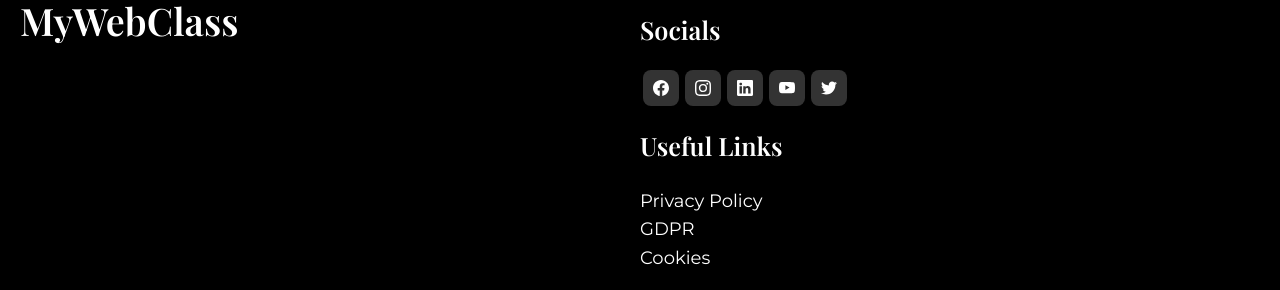
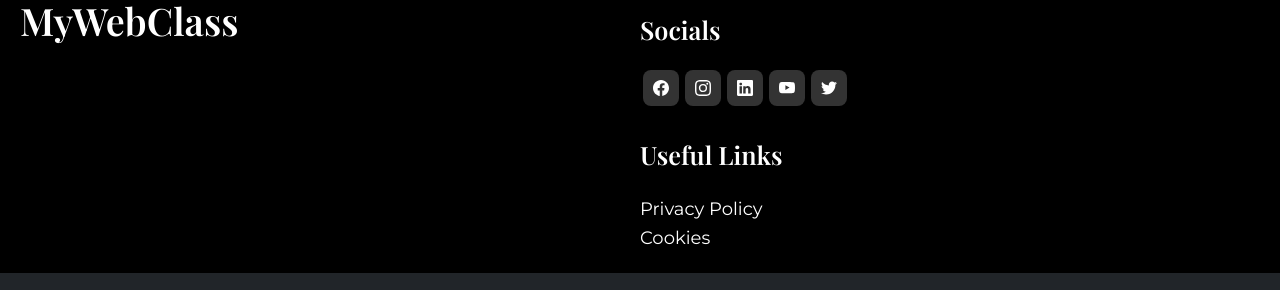
Before and after one commit to NJIT-WIS/project-2-team-straw-hat, a Next.js app: page / in a window 1280 px wide. Shown: the part 650-940 px from the top of the page. Built offline with nearby package versions, Linux system fonts and the light colour scheme; a web font is replaced by a local one.

Commit message:
Footer file updated

```diff
--- a/components/footer.js
+++ b/components/footer.js
@@ -1,6 +1,8 @@
+import { BsFacebook, BsInstagram, BsLinkedin, BsYoutube } from "react-icons/bs";
+
+import { FaTwitter } from "react-icons/fa";
+import Link from "next/link";
 import Styles from "../styles/Footer.module.css";
-import { BsFacebook, BsInstagram, BsLinkedin, BsYoutube } from "react-icons/bs";
-import { FaTwitter } from "react-icons/fa";
 
 export default function Footer() {
   return (
@@ -11,16 +13,27 @@ export default function Footer() {
       <div className={Styles.right}>
         <h3>Socials</h3>
         <div className={Styles.socials}>
+          <Link href={"https://www.facebook.com"}>
             <BsFacebook />
+          </Link>
+          <Link href={"https://www.instagram.com"}>
             <BsInstagram />
+          </Link>
+          <Link href={"https://www.linkedin.com"}>
             <BsLinkedin />
+          </Link>
+          <Link href={"https://www.youtube.com"}>
             <BsYoutube />
+          </Link>
+          <Link href={"https://www.twitter.com"}>
             <FaTwitter />
+          </Link>
         </div>
         <h3>Useful Links</h3>
         <div className={Styles.useful_links}>
+          <Link href={"/privacy"}>
             <span>Privacy Policy</span>
-          <span>GDPR</span>
+          </Link>
           <span>Cookies</span>
         </div>
       </div>
```
Lines whose indentation alone changed are shown as unchanged.
